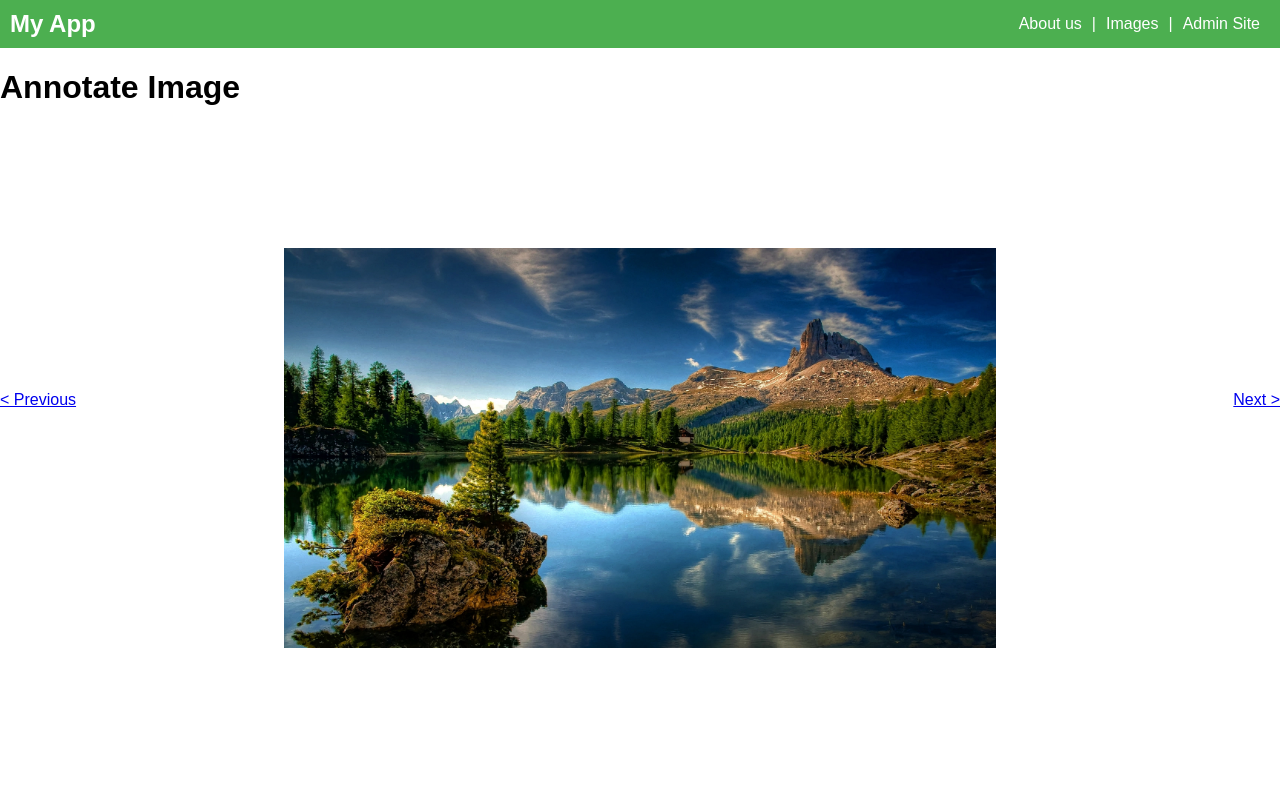
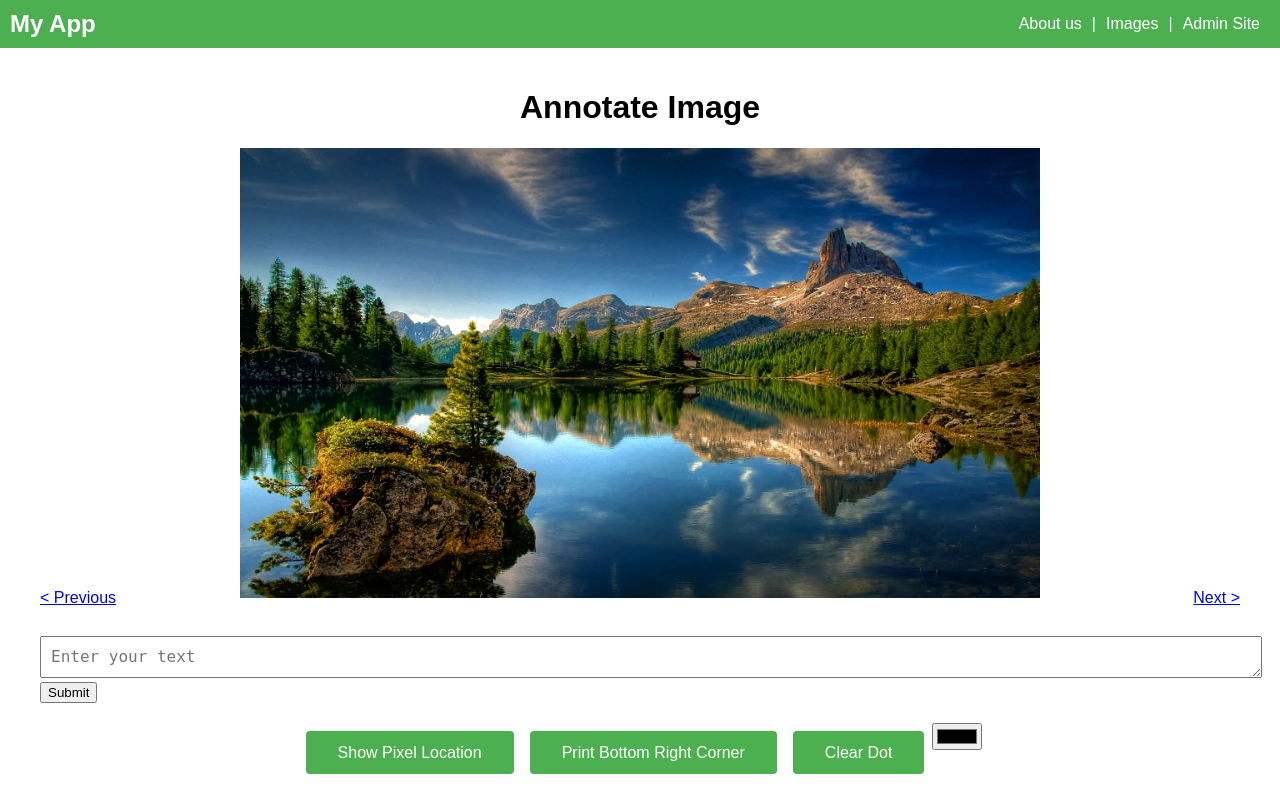
Before and after one commit to julien32/MedicalImageSegmentation, a Django app: page /annotation/44/ in a window 1280 px wide. Before the commit the page ends 648 px from the top, so only its background shows below. Run offline with Django 4.2, Linux system fonts and the light colour scheme; data comes from the database, SQL or seed files in the repository; both versions use the stored data as it was after the commit.

Commit message:
Added arrows to functioning annotation screen, working on clear button functionality, rendering existing annotations for images and being able to create new annotations for images that do not have any yet when switching between images

```diff
--- a/frontendPrototype/prototypeSite/prototypeApp/templates/annotation.html
+++ b/frontendPrototype/prototypeSite/prototypeApp/templates/annotation.html
@@ -1,37 +1,77 @@
 {% extends 'base.html' %}
 
 {% block content %}
-
-    <html>
-    <head>
-        <title>Annotate Image</title>
     <style>
-            .circle {
-                position: absolute;
-                width: 10px;
-                height: 10px;
-                border-radius: 50%;
-                background-color: red;
-                transform: translate(-50%, -50%);
+        .container {
+            max-width: 1200px;
+            margin: 0 auto;
+            padding: 20px;
         }
 
-            .annotation-container {
-                display: flex;
-                justify-content: center;
-                align-items: center;
-                height: 80vh;
+        h1 {
+            text-align: center;
+        }
+
+        .canvas-container {
             position: relative;
+            width: 100%;
+            max-width: 800px; /* Adjust the maximum width as needed */
+            margin: 0 auto;
             overflow: hidden;
         }
 
-            .annotation-container img {
-                max-width: 100%;
-                max-height: 400px; /* Adjust the height as per your requirement */
-                object-fit: contain;
+        #canvas {
+            display: block;
+            background: url("{{ picture.image.url }}") no-repeat;
+            background-size: cover;
+        }
+
+        .circle {
+            position: absolute;
+            width: 10px; /* Adjust the size of the dot as needed */
+            height: 10px;
+            border-radius: 50%;
+        }
+
+        .buttons-container {
+            display: flex;
+            justify-content: center;
+            margin-top: 20px;
+        }
+
+        .buttons-container button {
+            margin: 5px 5px;
+        }
+
+        /* hier kann man die hover animation von den buttons ändern */
+        #submit:hover, #showPixelButton:hover, #printBottomRightButton:hover, #clearButton:hover {
+            background-color: brown;
+        }
+
+        #submit, #showPixelButton, #printBottomRightButton, #clearButton {
+            display: inline-block;
+            padding: 0.8rem 2rem;
+            margin: 0.5rem;
+            border: none;
+            background-color: #4CAF50;
+            color: white;
+            font-size: 1rem;
+            text-decoration: none;
+            text-align: center;
+            cursor: pointer;
+            border-radius: 0.25rem;
+        }
+
+        #userTextInput {
+            width: 100%;
+            height: 20px;
+            margin-top: 20px;
+            padding: 10px;
+            font-size: 16px;
         }
 
         .nav-arrows {
-                position: absolute;
+            position: relative;
             top: 50%;
             transform: translateY(-50%);
             width: 100%;
@@ -40,136 +80,216 @@
             z-index: 1;
         }
     </style>
-    </head>
-    <!-- ... (previous parts of the template) ... -->
 
-    <body>
+
+    <div class="container">
         <h1>Annotate Image</h1>
-    {% if messages %}
-        <ul class="messages">
-            {% for message in messages %}
-                <li{% if message.tags %} class="{{ message.tags }}"{% endif %}>{{ message }}</li>
-            {% endfor %}
-        </ul>
-    {% endif %}
+
+        <div class="canvas-container">
+            <canvas id="canvas"></canvas>
+        </div>
         <div class="nav-arrows">
             <a href="#" id="prevImage" data-url="{% url 'annotation' prev_picture_id %}">&lt; Previous</a>
             <a href="#" id="nextImage" data-url="{% url 'annotation' next_picture_id %}">Next &gt;</a>
         </div>
-    <div class="annotation-container">
-        <img src="{{ picture.image.url }}" id="picture">
+        <!-- When you click the submit button a python file gets triggered and then inference is run on the submitted picture -->
+        <!-- change path to the local one in you file system -->
+        <form action="C:/Users/lucaa/Desktop/Master Studium/SS23/Praktikum Machine Learning in Graphics, Vision and Language (MSc) - SoSe 23/MedicalImageSegmentation WebDev/run_bash.py"
+              id="annotation-form" method="post">
+            {% csrf_token %}
+            <input type="hidden" name="dotPositions" id="dotPositionsInput">
+            <textarea name="userText" id="userTextInput" placeholder="Enter your text"></textarea>
+            <button type="submit">Submit</button>
+        </form>
+
+        <div class="buttons-container">
+            <button id="showPixelButton">Show Pixel Location</button>
+            <button id="printBottomRightButton">Print Bottom Right Corner</button>
+            <button id="clearButton">Clear Dot</button>
+            <input id="colorPicker" type="color">
+        </div>
     </div>
 
     <script>
         document.addEventListener('DOMContentLoaded', () => {
-        const image = document.querySelector('#picture');
-        const annotationContainer = document.querySelector('.annotation-container');
-        const numImages = {{ num_images }};
-        let currentImageIndex = parseInt("{{ current_image_index }}");
-        const imageUrls = [{% for pic in pictures %}"{{ pic.image.url }}"{% if not forloop.last %}, {% endif %}{% endfor %}];
-        const xCoordinates = [{% for pic in pictures %}{{ pic.x_coordinate|default:-1 }}{% if not forloop.last %}, {% endif %}{% endfor %}];
-        const yCoordinates = [{% for pic in pictures %}{{ pic.y_coordinate|default:-1 }}{% if not forloop.last %}, {% endif %}{% endfor %}];
+            const canvas = document.querySelector('#canvas');
+            const ctx = canvas.getContext('2d');
 
-         function printAnnotationValues(x, y) {
-            console.log('Annotation values:');
-            console.log('X Coordinate:', x);
-            console.log('Y Coordinate:', y);
+            const image = new Image();
+            // get current image url
+            let currentImageURL = "{{ picture.image.url }}";
+
+            // Set current image url to source for image
+            image.src = currentImageURL;
+
+            // get all image urls
+            let imageUrls = [{% for pic in pictures %}"{{ pic.image.url }}"{% if not forloop.last %}, {% endif %}{% endfor %}];
+
+            // calculate total number of images
+            const numImages = imageUrls.length;
+
+            let currentImageIndex;
+
+            // compare image urls to figure out at what position inside of image array current image is
+            for (let i = 0; i < numImages; i++) {
+                console.log("{{picture.image.url}}");
+                console.log(imageUrls[i]);
+
+                if (imageUrls[i] == "{{ picture.image.url }}") {
+                    console.log("match");
+                    currentImageIndex = i;
+                    console.log(currentImageIndex);
+                }
             }
 
-        function updateArrowsVisibility() {
+            function renderAnnotationDots() {
+                if (dotPositions != 0) {
+
+                    for (let i = 0; i < dotPositions.length; i++) {
+                        if (dotPositions[i].imageURL == imageUrls[currentImageIndex]) {
+                            const circle = document.createElement('div');
+                            circle.classList.add('circle');
+                            circle.style.left = `${dotPositions[i].x - dotSize / 2}px`;
+                            circle.style.top = `${dotPositions[i].y - dotSize / 2}px`;
+                            circle.style.backgroundColor = dotColor;
+                            document.querySelector('.canvas-container').appendChild(circle);
+                            canvas.removeEventListener('mousedown', handleMouseDown);
+                            console.log("matched and loaded")
+                            return;
+                        }
+                    }
+                }
+
+                else {
+
+                    const canvasRect = canvas.getBoundingClientRect();
+                    const offsetX = event.clientX - canvasRect.left;
+                    const offsetY = event.clientY - canvasRect.top;
+                    const imageURL = "{{ picture.image.url }}"
+
+                    // Store the dot position in the array
+                    dotPositions.push({imageURL, x: offsetX, y: offsetY});
+                    alert(`Clicked Location: (${offsetX}px, ${offsetY}px) ${imageURL}, ${numImages}, ${currentImageIndex}`);
+                    console.log(imageUrls);
+
+                    const circle = document.createElement('div');
+                    circle.classList.add('circle');
+                    circle.style.left = `${offsetX - dotSize / 2}px`;
+                    circle.style.top = `${offsetY - dotSize / 2}px`;
+                    circle.style.backgroundColor = dotColor;
+                    document.querySelector('.canvas-container').appendChild(circle);
+
+                    //canvas.removeEventListener('mousedown', handleMouseDown); // Remove the event listener
+                    // Update the dot positions input value
+                    document.querySelector('#dotPositionsInput').value = JSON.stringify(dotPositions);
+                }
+            }
+
+            image.addEventListener('load', () => {
+                const aspectRatio = image.width / image.height;
+                const maxWidth = 800; // Maximum width for the canvas (adjust as needed)
+                const maxHeight = maxWidth / aspectRatio;
+
+                canvas.width = maxWidth;
+                canvas.height = maxHeight;
+
+                // Show image navigation arrows depending on number of images uploaded
                 const navArrows = document.querySelector('.nav-arrows');
                 if (numImages <= 1) {
                     navArrows.style.display = 'none';
                 } else {
                     navArrows.style.display = 'flex';
                 }
-        }
 
-        function renderAnnotationDots() {
-            // Clear existing circles from the annotationContainer
-            const existingCircles = annotationContainer.querySelectorAll('.circle');
-            existingCircles.forEach(circle => circle.remove());
+                ctx.drawImage(image, 0, 0, maxWidth, maxHeight);
+            });
 
-            // Display annotation dots for the current image
-            const x = xCoordinates[currentImageIndex];
-            const y = yCoordinates[currentImageIndex];
-            if (x >= 0 && y >= 0) {
-                const circle = document.createElement('div');
-                circle.classList.add('circle');
-                circle.style.left = `${x * 100}%`; // Convert relative coordinates to percentages
-                circle.style.top = `${y * 100}%`;
-                annotationContainer.appendChild(circle);
+            const dotSize = 10; // Adjust the size of the dot as needed
+            let dotPositions = []; // Array to store dot positions
+            let dotColor = '#d50909'; // Default dot color (red)
+
+            const handleMouseDown = (event) => {
+                renderAnnotationDots()
+            };
+
+            canvas.addEventListener('mousedown', handleMouseDown);
+
+            const showPixelButton = document.querySelector('#showPixelButton');
+            showPixelButton.addEventListener('click', () => {
+                const dot = dotPositions[dotPositions.length - 1];
+                const x = Math.round(dot.x);
+                const y = Math.round(dot.y);
+                alert(`Clicked Location: (${x}px, ${y}px)`);
+            });
+
+            const printBottomRightButton = document.querySelector('#printBottomRightButton');
+            printBottomRightButton.addEventListener('click', () => {
+                const x = canvas.width;
+                const y = canvas.height;
+                alert(`Bottom Right Corner: (${x}px, ${y}px)`);
+            });
+
+            const colorPicker = document.querySelector('#colorPicker');
+            colorPicker.addEventListener('change', (event) => {
+                dotColor = event.target.value;
+            });
+
+            const clearButton = document.querySelector('#clearButton');
+            clearButton.addEventListener('click', () => {
+                // Clear dot position for current image
+
+                for (let i = 0; i < dotPositions.length; i++) {
+                    if (dotPositions[i].imageURL == imageUrls[currentImageIndex]) {
+                        dotPositions.splice(i, 1);
                     }
                 }
 
-        function updateImageAndForm() {
-            // Save the annotation dots for the current image before moving to the next image
-            const x = parseFloat(annotationContainer.querySelector('.circle').style.left) / 100;
-            const y = parseFloat(annotationContainer.querySelector('.circle').style.top) / 100;
+                console.log(dotPositions)
 
-            fetch("{% url 'annotation' picture.id %}", {
-                method: 'POST',
-                headers: {
-                    'Content-Type': 'application/json',
-                    'X-CSRFToken': "{{ csrf_token }}",
-                },
-                body: JSON.stringify({
-                    x_coordinate: x,
-                    y_coordinate: y,
-                }),
-            })
-            .then(response => response.json())
-            .then(data => {
-                if (data.success) {
-                    console.log('Annotation dots saved successfully!');
-                }
-            })
-            .catch(error => {
-                console.error('Error saving annotation dots:', error);
-            });
-        }
+                // Remove existing dot elements from the page
+                const dots = document.querySelectorAll('.circle');
+                dots.forEach((dot) => dot.remove());
 
-        image.addEventListener('click', (event) => {
-            if (event.detail === 1) { // Single-click for annotation dots
-                const rect = image.getBoundingClientRect();
-                const posX = (event.clientX - rect.left) / rect.width; // Calculate relative coordinates
-                const posY = (event.clientY - rect.top) / rect.height;
-                const circle = document.createElement('div');
-                circle.classList.add('circle');
-                circle.style.left = `${posX * 100}%`; // Convert relative coordinates to percentages
-                circle.style.top = `${posY * 100}%`;
-                annotationContainer.appendChild(circle);
-
-                printAnnotationValues(posX, posY); // Print the annotation values for the current image.
-                updateImageAndForm(); // Save the annotation dots for the current image.
-            }
+                // Reattach the mouse click listener
+                canvas.addEventListener('mousedown', handleMouseDown);
             });
 
             const prevImage = document.querySelector('#prevImage');
             const nextImage = document.querySelector('#nextImage');
 
+            // Change image being displayed on canvas when clicking next or previous image button
             prevImage.addEventListener('click', (event) => {
-            event.preventDefault();
-            currentImageIndex = (currentImageIndex - 1 + numImages) % numImages;
+                currentImageIndex -= 1;
+
+                if (currentImageIndex < 0) {
+                    currentImageIndex = numImages - 1;
+                }
+
                 image.src = imageUrls[currentImageIndex];
-            renderAnnotationDots(); // Call the function to render annotation dots for the current image.
             });
 
             nextImage.addEventListener('click', (event) => {
-            event.preventDefault();
-            currentImageIndex = (currentImageIndex + 1) % numImages;
+                currentImageIndex += 1;
+
+                if (currentImageIndex >= numImages) {
+                    currentImageIndex = 0;
+                }
+
                 image.src = imageUrls[currentImageIndex];
-            renderAnnotationDots(); // Call the function to render annotation dots for the current image.
+
+                console.log(dotPositions.length)
+                for (let i = 0; i < dotPositions.length; i++) {
+                    console.log(dotPositions[i]);
+                    console.log(dotPositions[i].imageURL)
+                    console.log(imageUrls[currentImageIndex])
+                    if (dotPositions[i].imageURL == imageUrls[currentImageIndex]) {
+                        console.log("YES!")
+                    }
+                }
+
+                renderAnnotationDots();
             });
-
-        updateArrowsVisibility();
-        renderAnnotationDots(); // Call the function initially to render annotation dots for the current image.
         });
     </script>
 
-
-    </body>
-    </html>
-
-
 {% endblock %}
```
Also changed, not shown: frontendPrototype/prototypeSite/prototypeApp/templates/annotationOld.html (added, +166 -0 lines), frontendPrototype/prototypeSite/db.sqlite3. Lines whose indentation alone changed are shown as unchanged.
